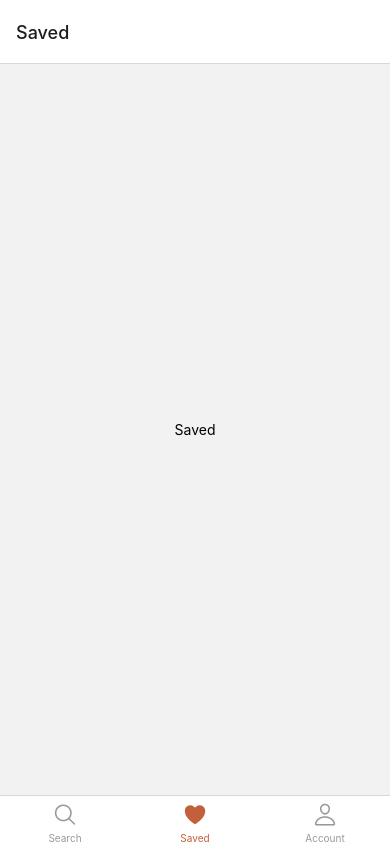
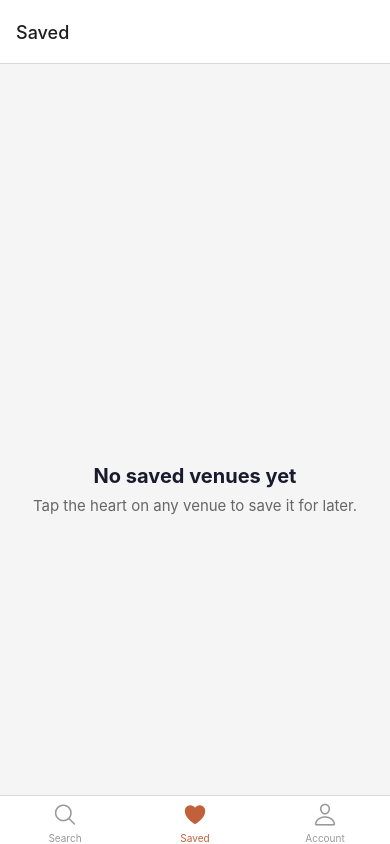
Before and after one commit to NicolasRiley/BallroomNearMe, a React Native app: screen /Saved in a window 390 px wide. Built offline with nearby package versions, Linux system fonts and the light colour scheme.

Commit message:
should have saved functionality; haven't tested yet

```diff
--- /dev/null
+++ b/src/hooks/useSavedVenues.ts
@@ -0,0 +1,22 @@
+import { useState } from 'react'
+
+const savedIds = new Set<string>()
+
+export function useSavedVenues() {
+  const [, forceUpdate] = useState(0)
+
+  const isSaved = (id: string) => savedIds.has(id)
+
+  const toggleSaved = (id: string) => {
+    if (savedIds.has(id)) {
+      savedIds.delete(id)
+    } else {
+      savedIds.add(id)
+    }
+    forceUpdate(n => n + 1)
+  }
+
+  const savedVenues = savedIds
+
+  return { isSaved, toggleSaved, savedVenues }
+}
--- a/src/screens/SavedScreen.tsx
+++ b/src/screens/SavedScreen.tsx
@@ -1,9 +1,134 @@
-import { View, Text } from 'react-native'
+import { View, Text, FlatList, TouchableOpacity, StyleSheet, Image } from 'react-native'
+import { useNavigation } from '@react-navigation/native'
+import { NativeStackNavigationProp } from '@react-navigation/native-stack'
+import { useSavedVenues } from '../hooks/useSavedVenues'
+import { venues } from '../data/venues'
 
 export default function SavedScreen() {
+  const navigation = useNavigation<NativeStackNavigationProp<any>>()
+  const { savedVenues } = useSavedVenues()
+
+  const savedList = venues.filter(v => savedVenues.has(v.id))
+
   return (
-    <View style={{ flex: 1, justifyContent: 'center', alignItems: 'center' }}>
-      <Text>Saved</Text>
+    <View style={styles.container}>
+      <FlatList
+        data={savedList}
+        keyExtractor={item => item.id}
+        contentContainerStyle={savedList.length === 0 ? styles.emptyContainer : styles.list}
+        ListEmptyComponent={
+          <View style={styles.empty}>
+            <Text style={styles.emptyTitle}>No saved venues yet</Text>
+            <Text style={styles.emptySub}>
+              Tap the heart on any venue to save it for later.
+            </Text>
+          </View>
+        }
+        renderItem={({ item }) => (
+          <TouchableOpacity
+            style={styles.card}
+            onPress={() => navigation.navigate('Search', {
+              screen: 'VenueDetail',
+              params: { venueId: item.id },
+            })}
+          >
+            <View style={styles.imagePlaceholder}>
+              {item.images[0] ? (
+                <Image source={item.images[0]} style={styles.cardImage} resizeMode="cover" />
+              ) : (
+                <Text style={styles.imagePlaceholderText}>📍 {item.area}</Text>
+              )}
+            </View>
+            <View style={styles.cardBody}>
+              <Text style={styles.venueName}>{item.name}</Text>
+              <Text style={styles.area}>{item.area}</Text>
+              <View style={styles.cardFooter}>
+                <Text style={styles.rating}>⭐ {item.rating} ({item.reviewCount})</Text>
+                <Text style={styles.price}>From £{item.pricePerHour}/hr</Text>
+              </View>
+            </View>
+          </TouchableOpacity>
+        )}
+      />
     </View>
   )
 }
+
+const styles = StyleSheet.create({
+  container: {
+    flex: 1,
+    backgroundColor: '#f5f5f5',
+  },
+  list: {
+    padding: 16,
+    gap: 16,
+  },
+  emptyContainer: {
+    flex: 1,
+  },
+  empty: {
+    flex: 1,
+    justifyContent: 'center',
+    alignItems: 'center',
+    padding: 32,
+    marginTop: 120,
+  },
+  emptyTitle: {
+    fontSize: 20,
+    fontWeight: '700',
+    color: '#1a1a2e',
+    marginBottom: 8,
+  },
+  emptySub: {
+    fontSize: 15,
+    color: '#666',
+    textAlign: 'center',
+  },
+  card: {
+    borderRadius: 12,
+    borderWidth: 1,
+    borderColor: '#e0e0e0',
+    overflow: 'hidden',
+    backgroundColor: '#fff',
+  },
+  imagePlaceholder: {
+    height: 160,
+    backgroundColor: '#f5f0ee',
+    justifyContent: 'center',
+    alignItems: 'center',
+  },
+  cardImage: {
+    width: '100%',
+    height: '100%',
+  },
+  imagePlaceholderText: {
+    color: '#c1603a',
+    fontSize: 16,
+  },
+  cardBody: {
+    padding: 16,
+  },
+  venueName: {
+    fontSize: 18,
+    fontWeight: '700',
+    color: '#1a1a2e',
+    marginBottom: 4,
+  },
+  area: {
+    fontSize: 14,
+    color: '#666',
+    marginBottom: 8,
+  },
+  cardFooter: {
+    flexDirection: 'row',
+    justifyContent: 'space-between',
+  },
+  rating: {
+    fontSize: 14,
+    color: '#444',
+  },
+  price: {
+    fontSize: 14,
+    color: '#444',
+  },
+})
--- a/src/screens/VenueDetailScreen.tsx
+++ b/src/screens/VenueDetailScreen.tsx
@@ -2,6 +2,7 @@ import { View, Text, ScrollView, TouchableOpacity, StyleSheet, Image } from 'rea
 import { useNavigation, useRoute } from '@react-navigation/native'
 import { useState } from 'react'
 import { venues } from '../data/venues'
+import { useSavedVenues } from '../hooks/useSavedVenues'
 import SafetyBadge from '../components/SafetyBadge'
 import SafetyModal from '../components/SafetyModal'
 
@@ -10,10 +11,11 @@ export default function VenueDetailScreen() {
   const route = useRoute<any>()
   const venue = venues.find(v => v.id === route.params?.venueId)
   const [safetyVisible, setSafetyVisible] = useState(false)
+  const { isSaved, toggleSaved } = useSavedVenues()
 
   if (!venue) {
     return (
-      <View style={styles.notFound}>
+     <View style={styles.notFound}>
         <Text>Venue not found</Text>
       </View>
     )
@@ -34,8 +36,8 @@ export default function VenueDetailScreen() {
         >
           <Text style={styles.backButtonText}>‹</Text>
         </TouchableOpacity>
-        <TouchableOpacity style={styles.saveButton}>
-          <Text style={styles.saveButtonText}>♡</Text>
+        <TouchableOpacity style={styles.saveButton} onPress={() => toggleSaved(venue.id)}>
+          <Text style={styles.saveButtonText}>{isSaved(venue.id) ? '♥' : '♡'}</Text>
         </TouchableOpacity>
       </View>
 
--- a/src/screens/VenueListScreen.tsx
+++ b/src/screens/VenueListScreen.tsx
@@ -1,6 +1,6 @@
 import SafetyBadge from '../components/SafetyBadge'
 import SafetyModal from '../components/SafetyModal'
-import { View, Text, FlatList, TouchableOpacity, ScrollView, StyleSheet } from 'react-native'
+import { View, Text, FlatList, TouchableOpacity, ScrollView, StyleSheet, Image } from 'react-native'
 import { useNavigation, useRoute } from '@react-navigation/native'
 import { NativeStackNavigationProp } from '@react-navigation/native-stack'
 import { useState } from 'react'
@@ -49,7 +49,11 @@ export default function VenueListScreen() {
           onPress={() => navigation.navigate('VenueDetail', { venueId: item.id })}
         >
           <View style={styles.imagePlaceholder}>
-            <Text style={styles.imagePlaceholderText}>📍 {item.area}</Text>
+            {item.images[0] ? (
+              <Image source={item.images[0]} style={styles.cardImage} resizeMode="cover" />
+            ) : (
+              <Text style={styles.imagePlaceholderText}>📍 {item.area}</Text>
+            )}
           </View>
           <View style={styles.cardBody}>
             <View style={styles.cardHeader}>
@@ -281,4 +285,8 @@ const styles = StyleSheet.create({
   paddingHorizontal: 16,
   paddingBottom: 14,
   },
+  cardImage: {
+  width: '100%',
+  height: '100%',
+  },
 })
```
